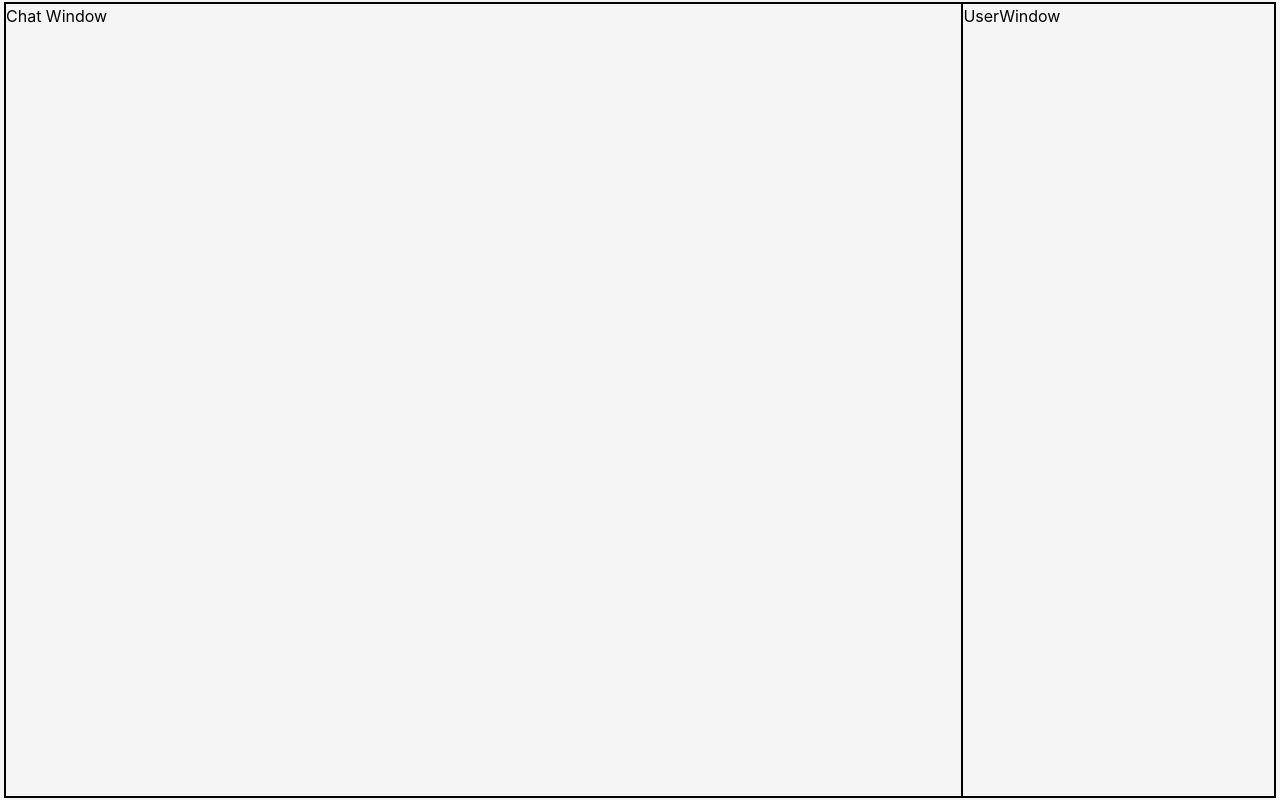
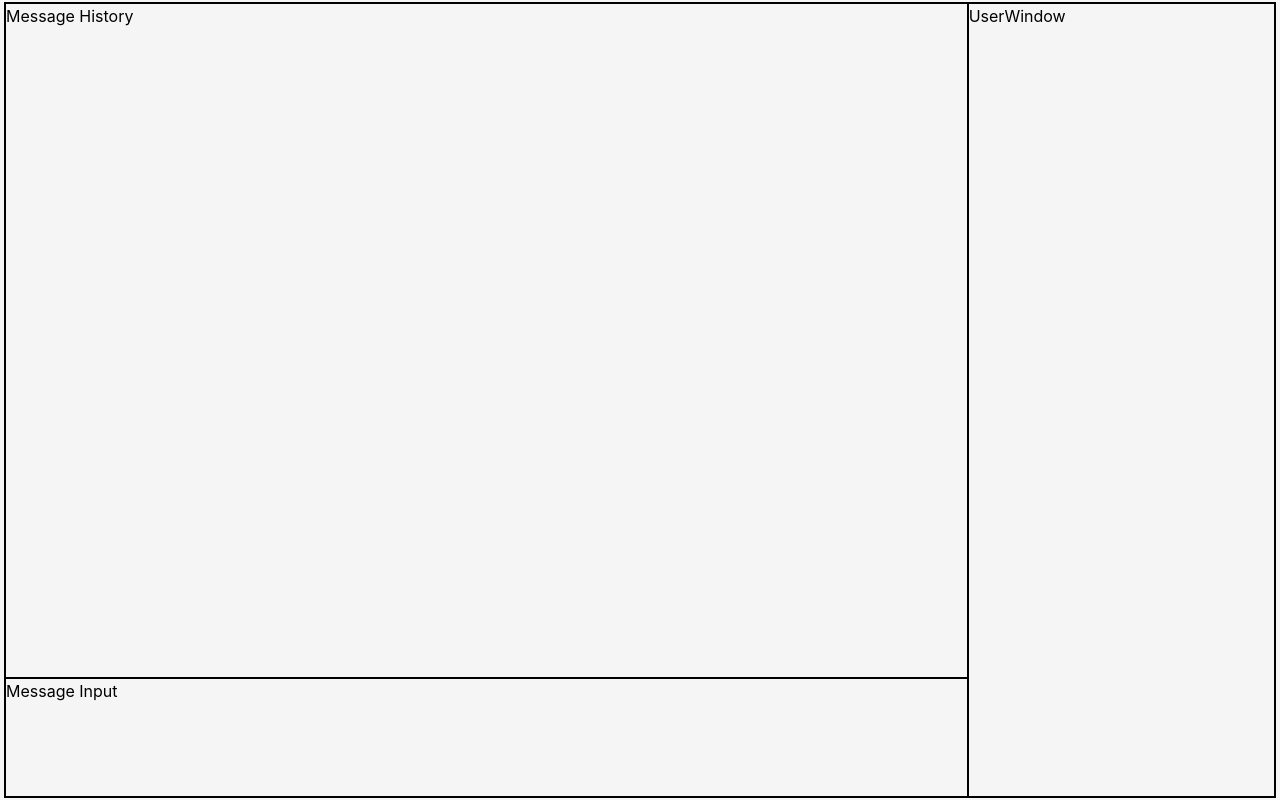
Before and after one commit to macolby14/chat, a React (Create React App) app in the folder frontend/: page / in a window 1280 px wide. Built offline with nearby package versions, Linux system fonts and the light colour scheme.

Commit message:
finish basic frame layout

```diff
--- a/frontend/src/App.css
+++ b/frontend/src/App.css
@@ -1,7 +1,3 @@
-:root {
-  --main-border: 2px solid black;
-}
-
 .App {
   background-color: #f5f5f5;
   display: flex;
--- a/frontend/src/App.tsx
+++ b/frontend/src/App.tsx
@@ -1,5 +1,6 @@
 import React from 'react';
 import './Reset.css'
+import './Global.css'
 import './App.css';
 import { ChatWindow } from "./components/ChatWindow"
 import { UserWindow } from './components/UserWindow';
--- /dev/null
+++ b/frontend/src/Global.css
@@ -0,0 +1,3 @@
+:root {
+    --main-border: 2px solid black;
+  }
--- /dev/null
+++ b/frontend/src/components/ChatWindow.css
@@ -0,0 +1,14 @@
+.ChatWindow{
+    display: flex;
+    flex-direction: column;
+    height: 100%;
+}
+
+.MessageHistory {
+    border-bottom: var(--main-border);
+    flex-grow: 7;
+}
+
+.MessageInput {
+    flex-grow: 1;
+}
--- a/frontend/src/components/ChatWindow.tsx
+++ b/frontend/src/components/ChatWindow.tsx
@@ -1,3 +1,20 @@
+import './ChatWindow.css'
+
 export function ChatWindow() {
-    return <div>Chat Window</div>
+    return <div className="ChatWindow">
+        <MessageHistory />
+        <MessageInput />
+    </div>
 }
+
+export function MessageHistory() {
+    return <div className="MessageHistory">
+        Message History
+    </div>
+}
+
+export function MessageInput() {
+    return <div className="MessageInput">
+        Message Input
+    </div>
+}
```
